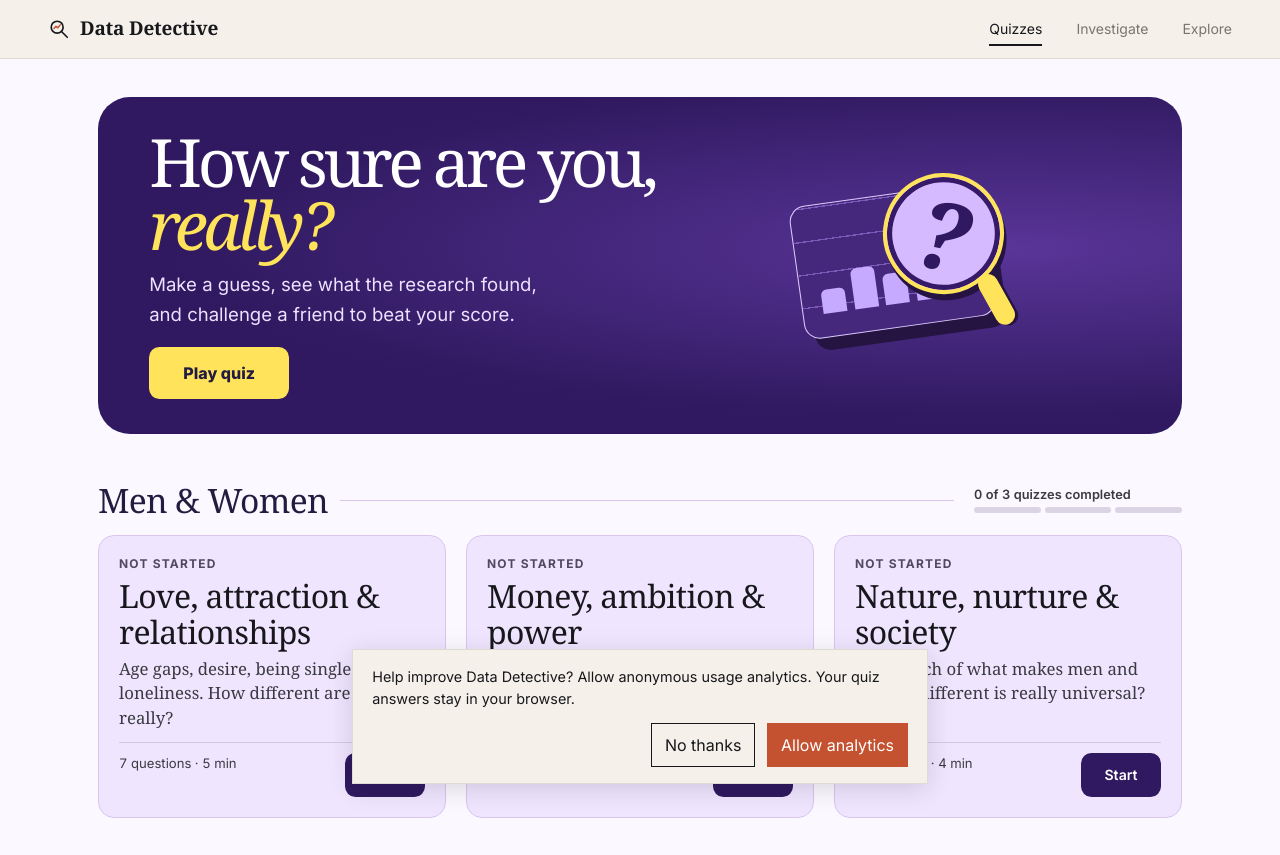
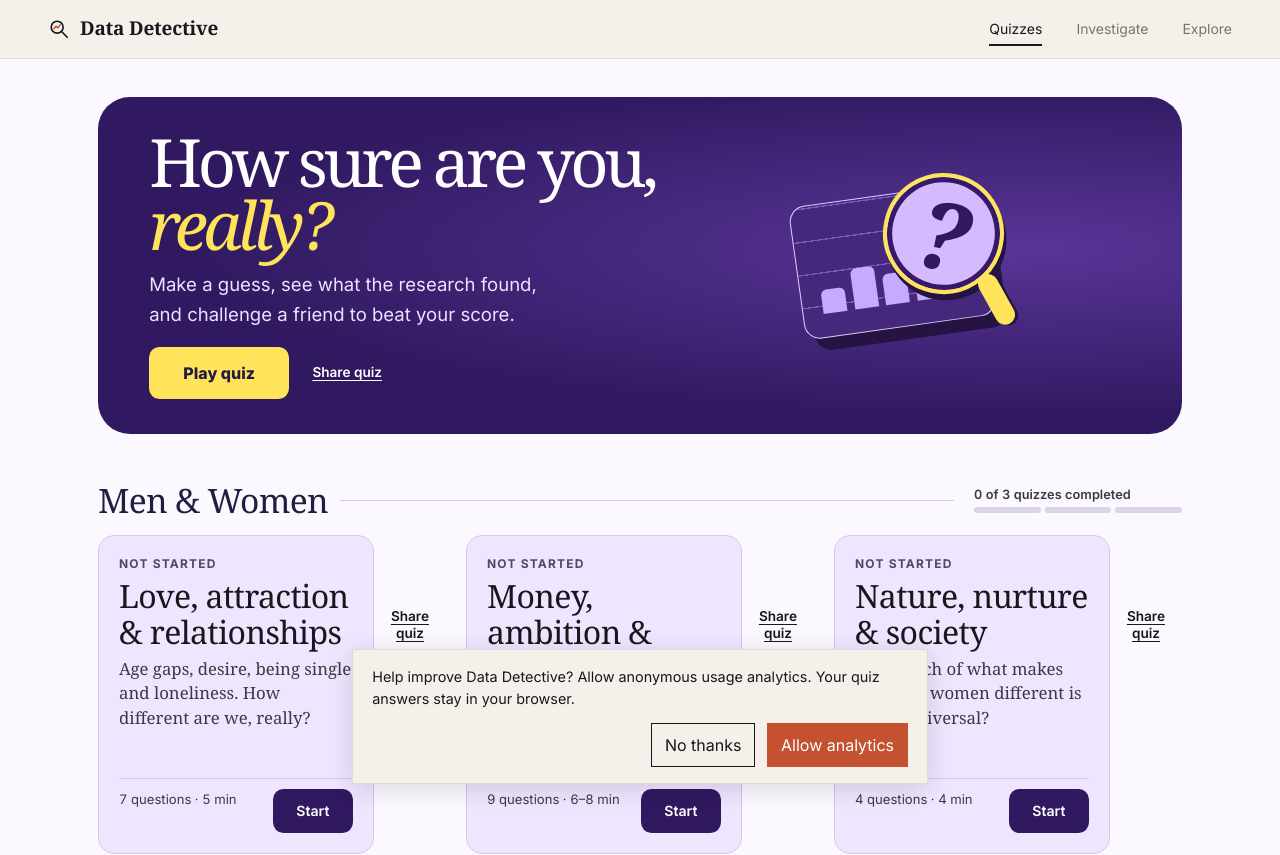
Before and after one commit to mishpedraza/data-detective, a React (Vite) app: page / in a window 1280 px wide. Shown: the top 855 px of the page. Built offline with nearby package versions, Linux system fonts and the light colour scheme.

Commit message:
Let players share playable quiz chapters before answering

```diff
--- /dev/null
+++ b/src/components/ChapterShare.tsx
@@ -0,0 +1,41 @@
+import { useId, useRef, useState } from 'react'
+import { shareLink } from '../lib/site'
+import './chapterShare.css'
+
+export function ChapterShare({ quizId, chapterId, title }: { quizId: string; chapterId: string; title: string }) {
+  const [status, setStatus] = useState<'idle' | 'copied' | 'manual'>('idle')
+  const linkInput = useRef<HTMLInputElement>(null)
+  const linkId = useId()
+  const url = shareLink({ quiz: quizId, chapter: chapterId }, 'invite')
+
+  async function share() {
+    const invitation = { title, text: 'Want to try this Data Detective quiz?', url }
+    if (typeof navigator.share === 'function') {
+      try {
+        await navigator.share(invitation)
+        setStatus('idle')
+        return
+      } catch (error) {
+        if (error instanceof Error && error.name === 'AbortError') return
+      }
+    }
+
+    try {
+      await navigator.clipboard.writeText(url)
+      setStatus('copied')
+    } catch {
+      setStatus('manual')
+    }
+  }
+
+  return (
+    <div className="chapter-share">
+      <button type="button" aria-label={`Share quiz: ${title}`} onClick={share}>Share quiz</button>
+      <span role="status">{status === 'copied' ? 'Quiz link copied' : status === 'manual' ? 'Copy the quiz link below.' : ''}</span>
+      {status === 'manual' && <div className="chapter-share-link">
+        <label htmlFor={linkId}>Quiz link</label>
+        <input id={linkId} ref={linkInput} value={url} readOnly onFocus={() => linkInput.current?.select()} />
+      </div>}
+    </div>
+  )
+}
--- /dev/null
+++ b/src/components/chapterShare.css
@@ -0,0 +1,18 @@
+/* Chapter invitations sit beside the featured start button or below a linked quiz card. */
+.quiz-show-start:has(.chapter-share) { display: flex; flex-wrap: wrap; align-items: center; gap: .5rem 1rem; }
+.chapter-share { display: flex; flex-wrap: wrap; align-items: center; gap: 0 .65rem; min-width: 0; }
+.chapter-share button {
+  min-height: 44px;
+  border: 0;
+  padding: .25rem .45rem;
+  background: transparent;
+  color: inherit;
+  font: 600 .85rem/1.3 var(--sans);
+  text-decoration: underline;
+  text-underline-offset: .2em;
+  cursor: pointer;
+}
+.chapter-share [role="status"] { font-size: .8rem; }
+.chapter-share-link { flex-basis: 100%; min-width: 0; }
+.chapter-share-link label { display: block; font-size: .8rem; }
+.chapter-share-link input { width: 100%; max-width: 24rem; padding: .45rem; font: inherit; }
--- a/src/lib/site.ts
+++ b/src/lib/site.ts
@@ -3,8 +3,8 @@ import { hrefFor } from './route'
 /** The primary public address; shared links and SEO tags point here from every host. */
 export const SITE_URL = 'https://data-detective.pages.dev/'
 
-/** A link for a shared scorecard: it opens the quiz or theme ready to play, and tells analytics the visit came from a share. */
-export function shareLink(params: Record<string, string>, card: 'quiz' | 'theme') {
+/** A public invitation or scorecard link, independent of the sender’s saved attempt. */
+export function shareLink(params: Record<string, string>, card: 'quiz' | 'theme' | 'invite') {
   const url = new URL(SITE_URL)
   url.hash = hrefFor('discover', { ...params, from: 'share', card })
   return url.href
--- a/src/pages/Quizzes.tsx
+++ b/src/pages/Quizzes.tsx
@@ -6,6 +6,7 @@ import { chapterEntry, follow, playStatus, type Scored } from '../lib/quizEntry'
 import { formatPoints } from '../lib/chapterScore'
 import { themeProgress } from '../lib/themeProgress'
 import { ThemeMeter } from './ThemeResults'
+import { ChapterShare } from '../components/ChapterShare'
 
 /** A playable quiz card; the whole card is the link. Without an href it shows as coming soon. */
 export function PlayCard({ kicker, title, description, minutes, questions = [], answers = [], href, onOpen, navigate }: {
@@ -47,6 +48,7 @@ function ChapterCard({ quiz, chapter, navigate }: { quiz: Quiz; chapter: QuizCha
       <PlayCard title={chapter.title} description={chapter.summary} navigate={navigate} href={entry.href}
         minutes={chapter.minutes} questions={entry.questions} answers={entry.answers}
         onOpen={() => trackQuizOpen(quiz, chapter, entry)} />
+      {entry.questions.length > 0 && <ChapterShare quizId={quiz.id} chapterId={chapter.id} title={chapter.title} />}
     </li>
   )
 }
@@ -91,6 +93,7 @@ export function QuizCollection({ navigate }: { navigate: (href: string) => void
                 onClick={follow(navigate, entry.href, () => trackQuizOpen(featured, chapter, entry))}>
                 {status.action}
               </a>
+              <ChapterShare quizId={featured.id} chapterId={chapter.id} title={chapter.title} />
             </div>}
           </div>
           <div className="quiz-show-art" aria-hidden="true">
```
